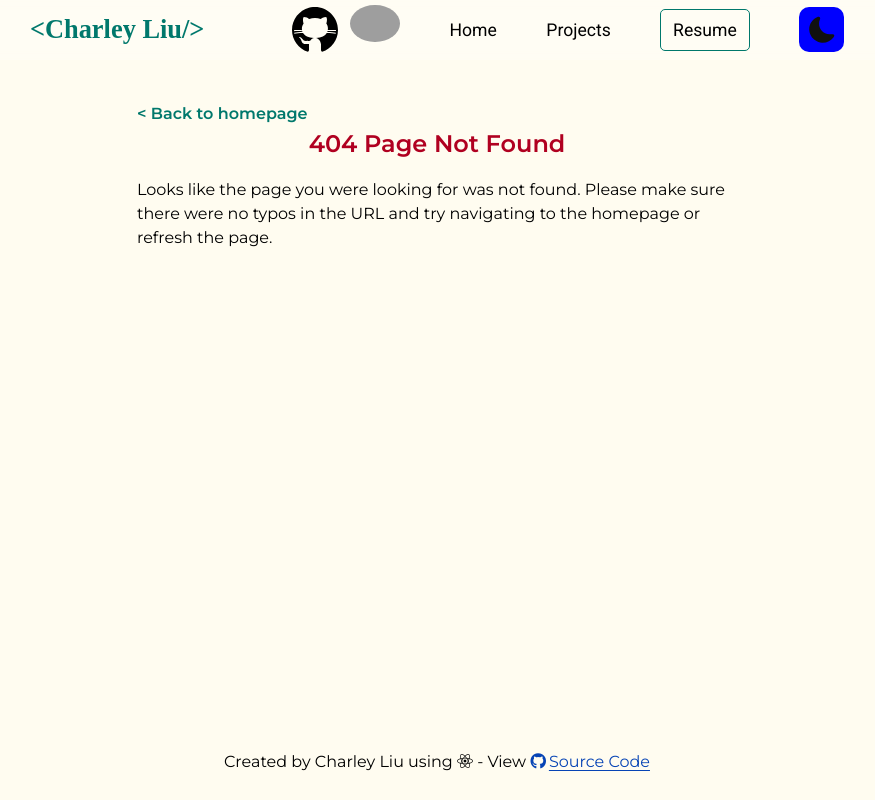
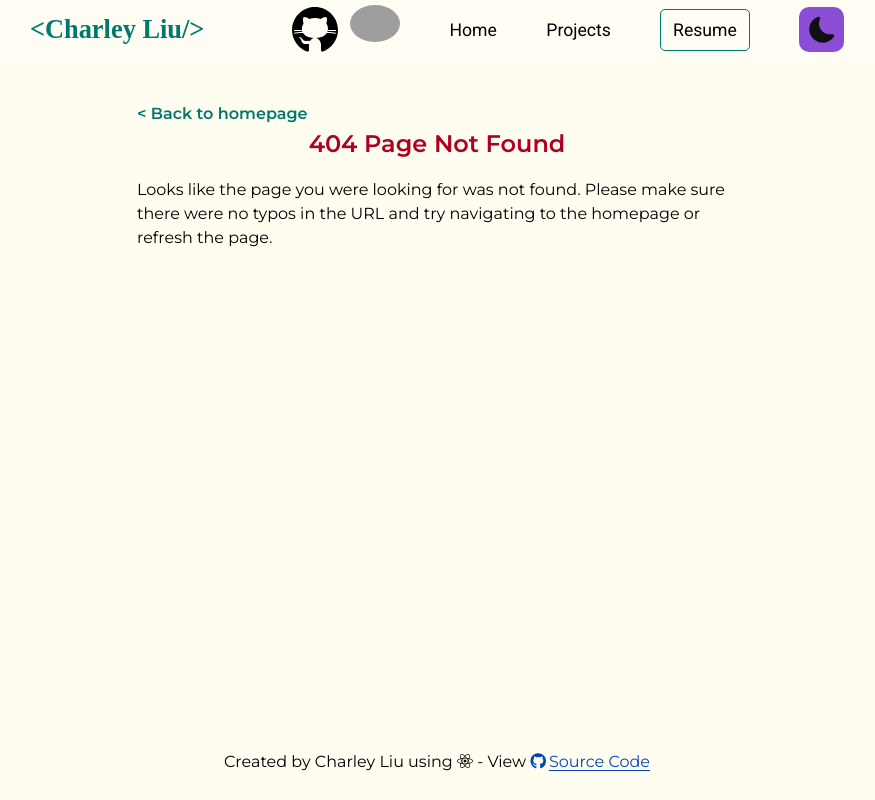
Before and after one commit to Columbium41/Personal-Website, a React (Vite) app: page / in a window 1280 px wide. Shown: the whole page, without its empty margins (203-1078 px from the left). Built offline with nearby package versions, Linux system fonts and the light colour scheme; grey boxes are pictures that could not be loaded; a web font is replaced by a local one.

Commit message:
Changed dark mode toggler background color

```diff
--- a/src/css/Navbar.css
+++ b/src/css/Navbar.css
@@ -91,7 +91,7 @@ header {
     filter: saturate(60%);
 }
 .moon {
-    background: blue;
+    background: #8b4dd6;
 }
 .moon:hover {
     filter: saturate(80%);
```
